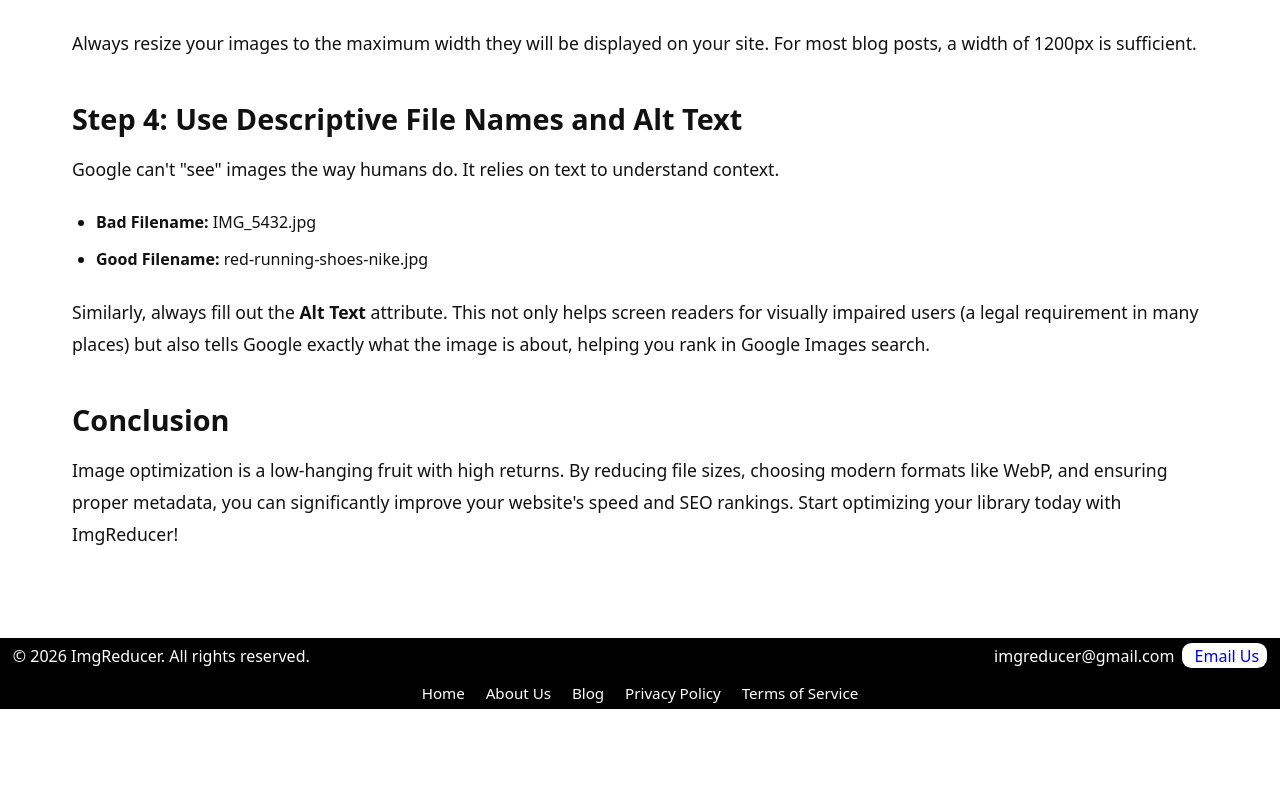
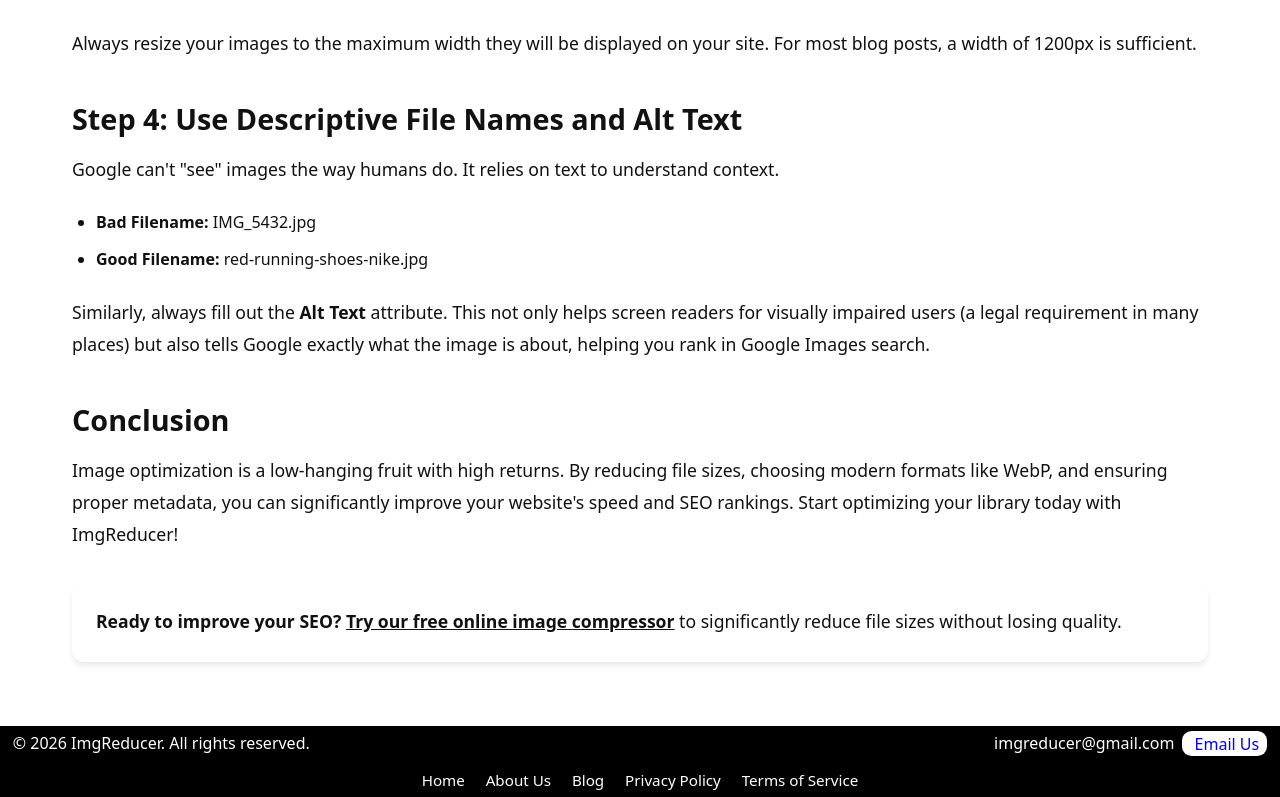
Before and after one commit to SreehariCoder1/ImgReducer, a Next.js app: page /blog/image-optimization-seo in a window 1280 px wide. Shown: the part 1466-2263 px from the top of the page. Before the commit the page ends 2175 px from the top, so only its background shows below. Built offline with nearby package versions, Linux system fonts and the light colour scheme.

Commit message:
back links

```diff
--- a/src/components/blog/Article1_SEO.jsx
+++ b/src/components/blog/Article1_SEO.jsx
@@ -127,6 +127,11 @@ const Article1_SEO = () => {
             and SEO rankings. Start optimizing your library today with
             ImgReducer!
           </p>
+          <div className={styles.ctaBox}>
+            <p>
+              <strong>Ready to improve your SEO?</strong> <Link href="/">Try our free online image compressor</Link> to significantly reduce file sizes without losing quality.
+            </p>
+          </div>
         </div>
       </div>
     </>
--- a/src/components/blog/Article2_Formats.jsx
+++ b/src/components/blog/Article2_Formats.jsx
@@ -126,6 +126,11 @@ const Article2_Formats = () => {
             the target format, and click Download. It's that easy to upgrade
             your website's performance.
           </p>
+          <div className={styles.ctaBox}>
+            <p>
+              <strong>Ready to modernize your images?</strong> <Link href="/">Try our free online image converter</Link> to instantly switch to WebP or PNG.
+            </p>
+          </div>
         </div>
       </div>
     </>
--- a/src/components/blog/Article3_Speed.jsx
+++ b/src/components/blog/Article3_Speed.jsx
@@ -107,6 +107,11 @@ const Article3_Speed = () => {
             to your CMS, run it through ImgReducer. It takes seconds, costs
             nothing, and saves you and your users precious time.
           </p>
+          <div className={styles.ctaBox}>
+            <p>
+              <strong>Ready to speed up your site?</strong> <Link href="/">Try our free online image compressor</Link> to significantly reduce your image file sizes.
+            </p>
+          </div>
         </div>
       </div>
     </>
--- a/src/components/blog/Blog.module.css
+++ b/src/components/blog/Blog.module.css
@@ -127,6 +127,27 @@
   color: var(--primary-color);
 }
 
+.ctaBox {
+    border-radius: .75rem;
+    margin-top: 2rem;
+    padding: 1.5rem;
+    box-shadow: 0 4px 6px -1px #0000001a;
+}
+
+.ctaBox p {
+  margin: 0 !important;
+}
+
+.ctaBox a {
+  color: var(--primary-color);
+  font-weight: 600;
+  text-decoration: underline;
+}
+
+.ctaBox a:hover {
+  text-decoration: none;
+}
+
 /* media queries */
 @media (max-width: 768px) {
   .title {
```
